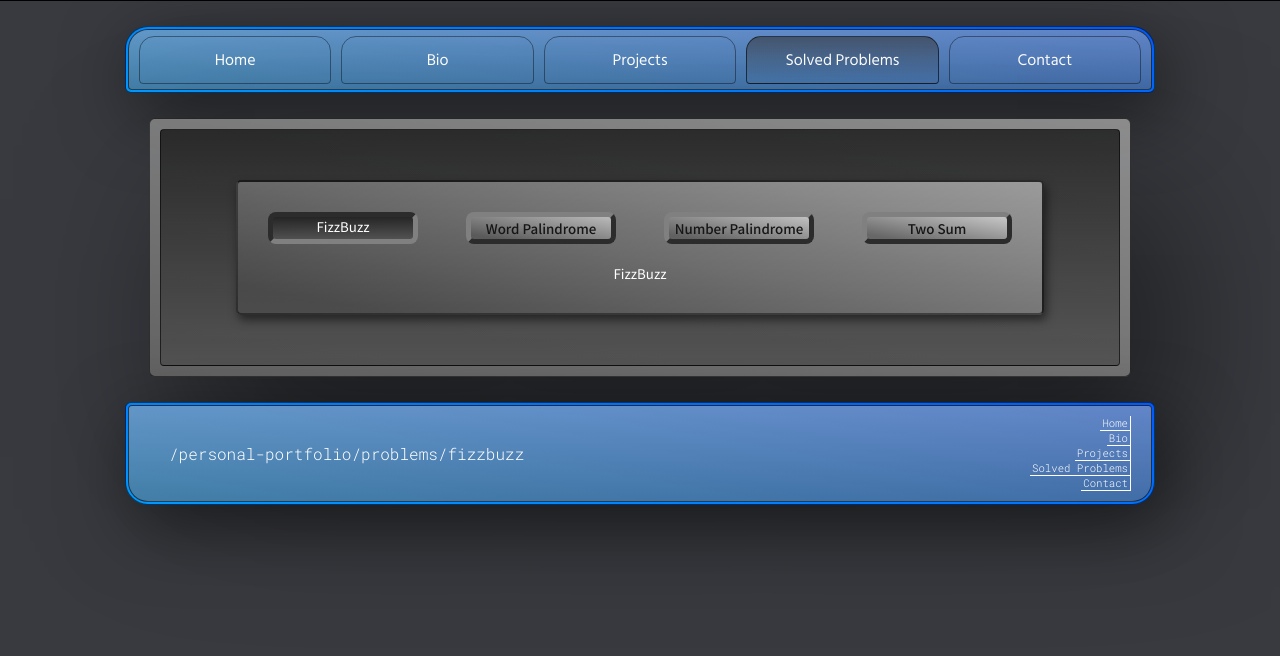
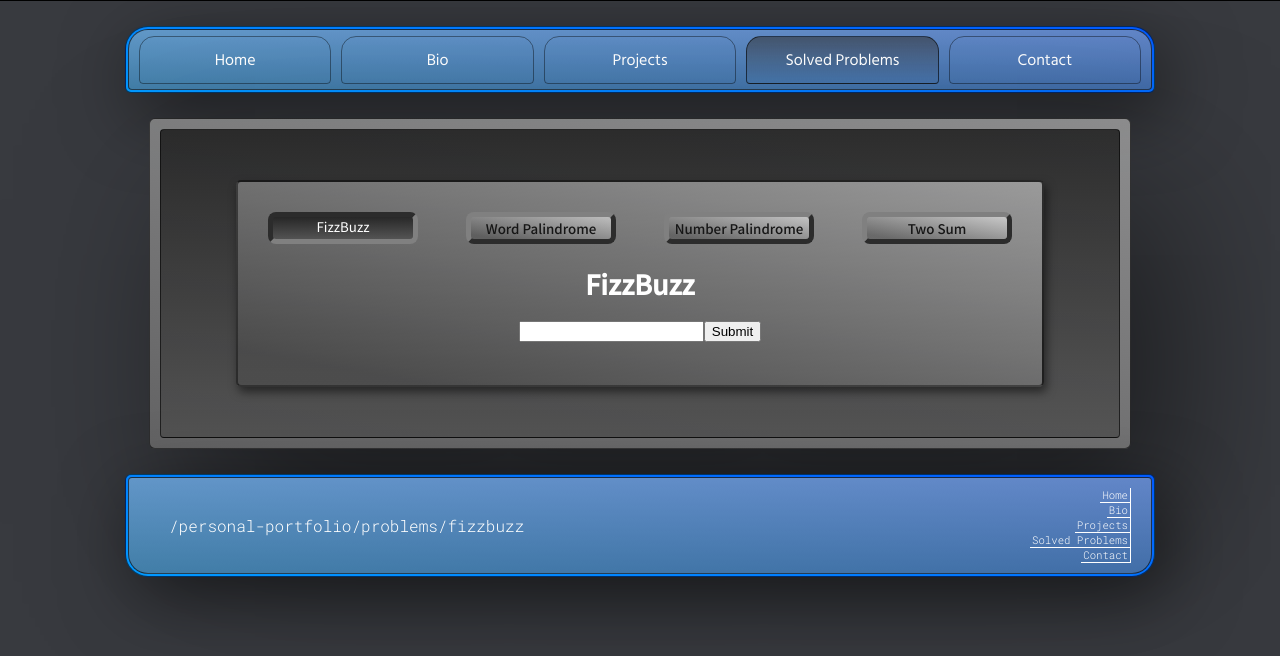
Before and after one commit to JamesNapoletano/personal-portfolio, a React (Create React App) app: page /personal-portfolio/problems/fizzbuzz in a window 1280 px wide. Shown: the top 656 px of the page. Built offline with nearby package versions, Linux system fonts and the light colour scheme.

Commit message:
added FizzBuzz functionality

```diff
--- a/src/Routes/Problems/FizzBuzz/FizzBuzz.jsx
+++ b/src/Routes/Problems/FizzBuzz/FizzBuzz.jsx
@@ -1,6 +1,44 @@
-export default function FizzBuzz() {
+import React, { useState } from "react";
+
+const FizzBuzz = () => {
+    const [inputValue, setInputValue] = useState('')
+    const [outputValue, setOutputValue] = useState('')
+
+    const submit = () => {
+        if(inputValue < 1000 && inputValue >= 1) {
+            fizzBuzzGen(inputValue)
+        } else {
+            return setOutputValue('Please enter a number between 1 and 999')
+        }
+    }
+
+    const fizzBuzzGen = (num) => {
+        const fBOutput = []
+        for (var i = 1; i <= num; i++) {
+            if (i % 3 === 0) {
+                fBOutput.push('Fizz' + (i % 5 === 0 ? 'Buzz' : ''))
+            }
+            else if (i % 5 === 0) {
+                fBOutput.push('Buzz')
+            }
+            else {
+                fBOutput.push(i.toString())
+            }
+        }
+        setOutputValue(fBOutput.join(', '))
+    }
+
     return (
-        <div>FizzBuzz</div>
+        <div>
+            <h1>
+                FizzBuzz
+            </h1>
+            <input type='number' value={inputValue} onChange={(e) => {setInputValue(e.target.value)}} />
+            <button onClick={submit}>Submit</button>
+            <br />
+            <p>{outputValue}</p>
+        </div>
     )
+}
 
-}
+export default FizzBuzz;
```
